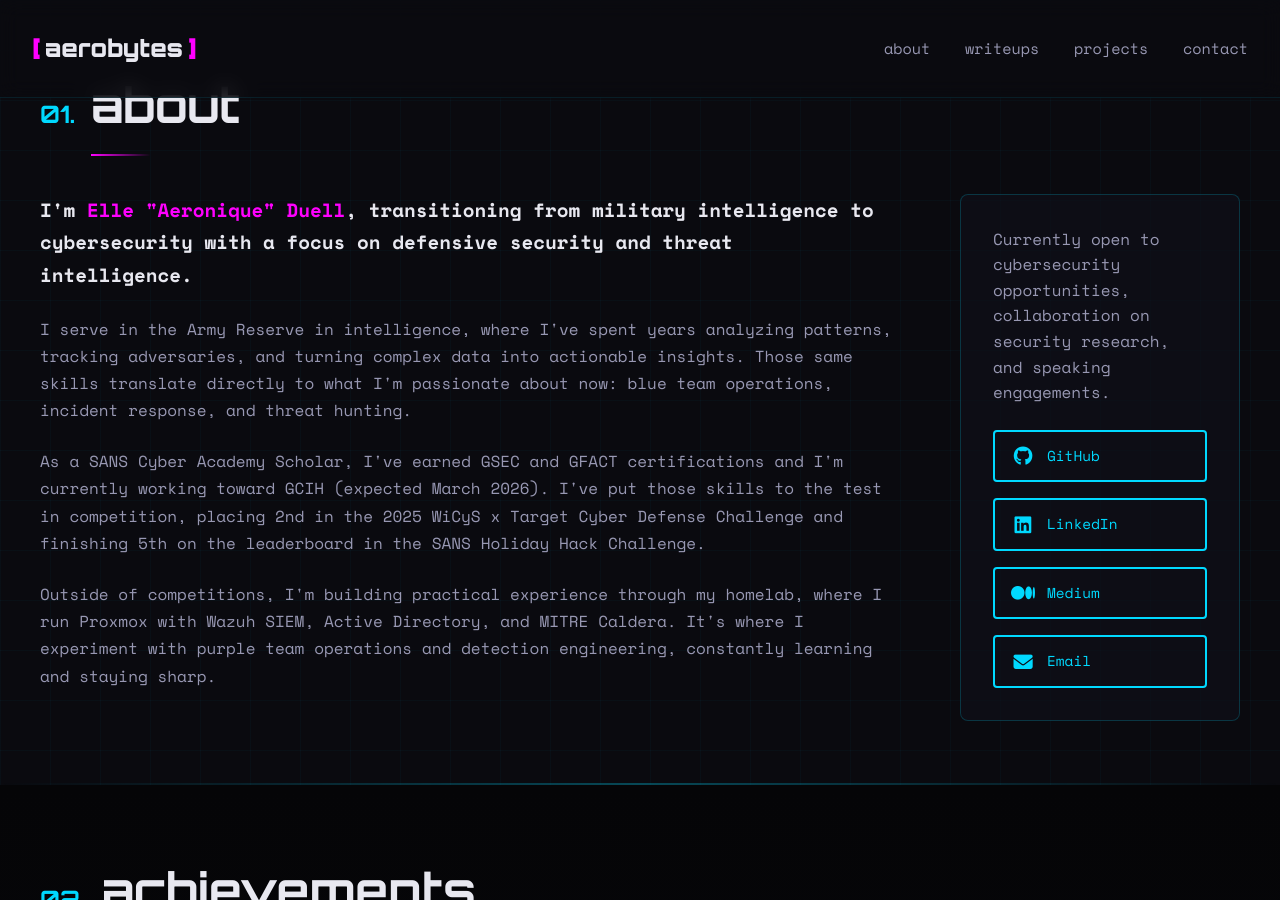
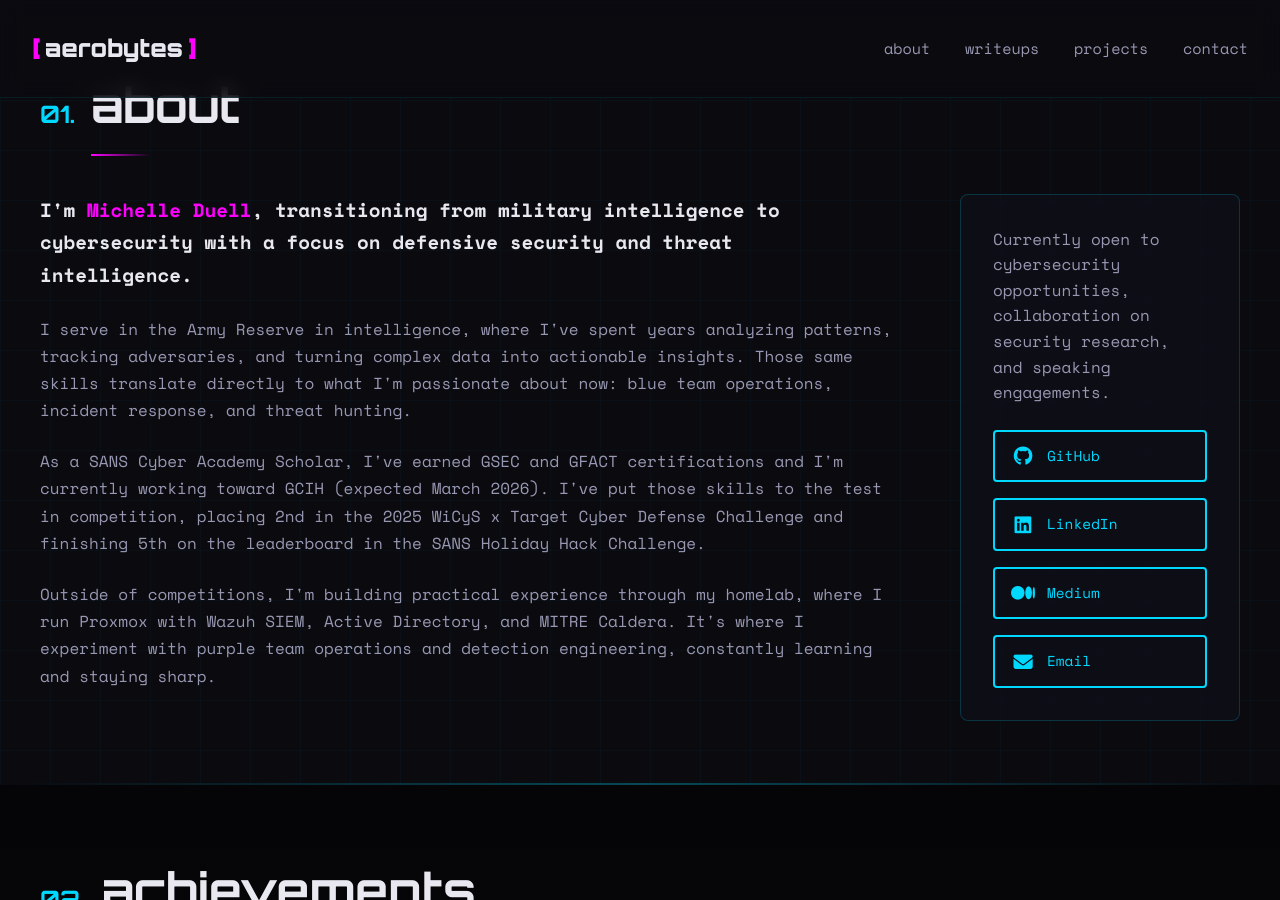
Before and after one commit to Aeronique/aerobytes-site, a Jekyll site: the page built from about.html, in a window 1280 px wide and 900 px high. Built offline with Jekyll 4.4.1, drawn with Linux system fonts in a browser that asks for light colours.

Commit message:
Update about.html

```diff
--- a/about.html
+++ b/about.html
@@ -12,7 +12,7 @@ title: About
         </h2>
         <div class="about-content">
             <div class="about-text">
-                <p class="lead">I'm <span class="name-highlight">Elle "Aeronique" Duell</span>, transitioning from military intelligence to cybersecurity with a focus on defensive security and threat intelligence.</p>
+                <p class="lead">I'm <span class="name-highlight">Michelle Duell</span>, transitioning from military intelligence to cybersecurity with a focus on defensive security and threat intelligence.</p>
 
                 <p>I serve in the Army Reserve in intelligence, where I've spent years analyzing patterns, tracking adversaries, and turning complex data into actionable insights. Those same skills translate directly to what I'm passionate about now: blue team operations, incident response, and threat hunting.</p>
 
```
